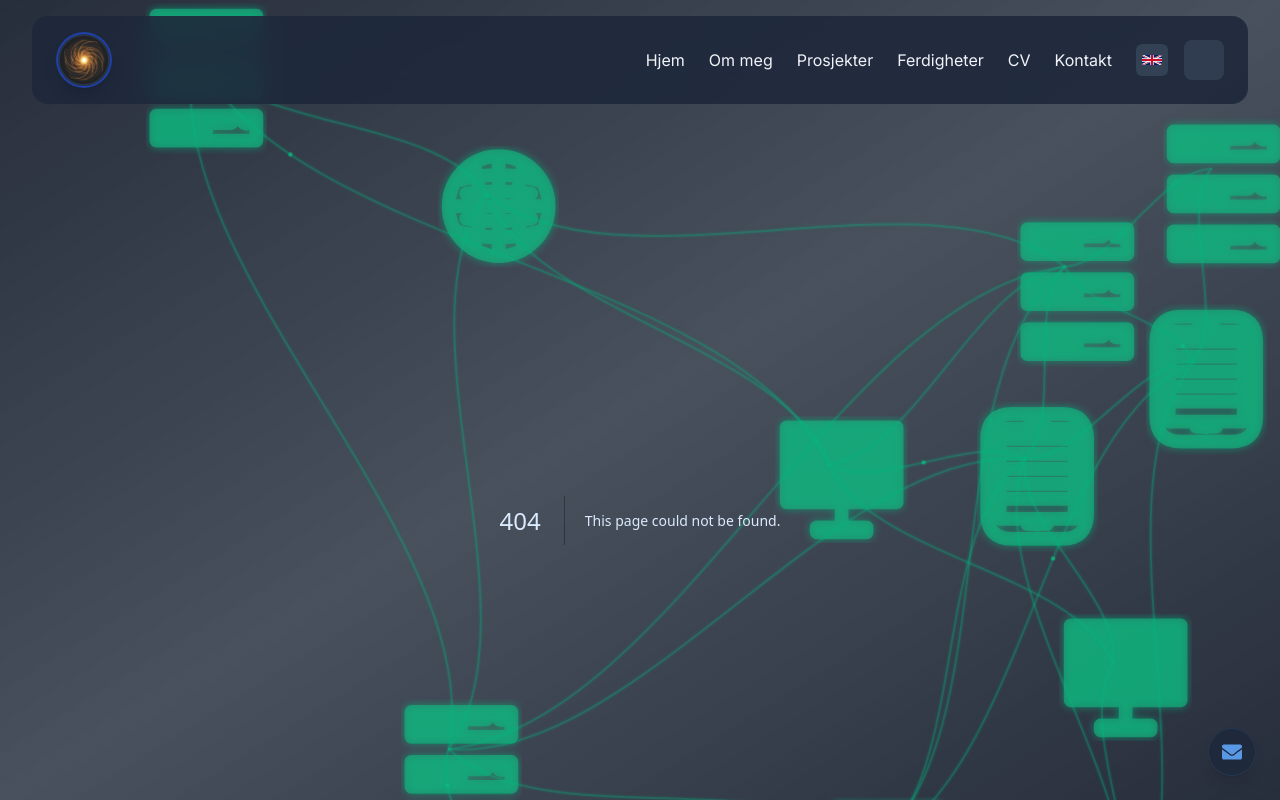
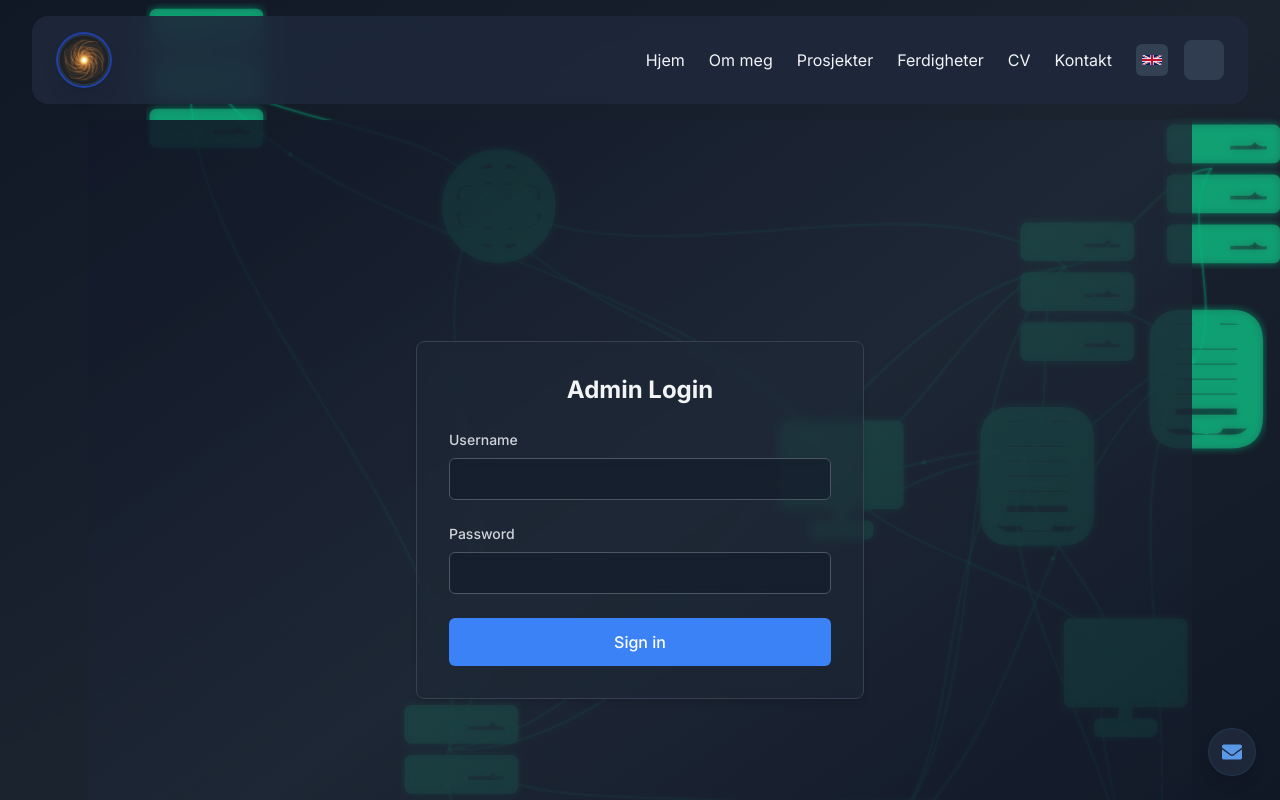
Before and after one commit to Erikg-kodehode/portfolio, a Next.js app: page /admin/login in a window 1280 px wide. Before the commit this address had no page. Shown: the top 800 px of the page. Built offline with nearby package versions, Linux system fonts and the light colour scheme.

Commit message:
fix: add admin login page

```diff
--- /dev/null
+++ b/app/admin/login/page.tsx
@@ -0,0 +1,110 @@
+'use client';
+
+import { useState } from 'react';
+import { useRouter } from 'next/navigation';
+
+export default function AdminLogin() {
+  const [username, setUsername] = useState('');
+  const [password, setPassword] = useState('');
+  const [error, setError] = useState('');
+  const [isLoading, setIsLoading] = useState(false);
+  const router = useRouter();
+
+  async function handleSubmit(e: React.FormEvent) {
+    e.preventDefault();
+    setError('');
+    setIsLoading(true);
+
+    try {
+      const response = await fetch('/api/admin', {
+        method: 'POST',
+        headers: { 'Content-Type': 'application/json' },
+        body: JSON.stringify({ username, password })
+      });
+
+      const data = await response.json();
+
+      if (response.ok) {
+        // Store admin data in localStorage for UI updates
+        localStorage.setItem('admin_data', JSON.stringify(data.admin));
+        router.push('/admin');
+      } else {
+        setError(data.error || 'Login failed');
+      }
+    } catch (err) {
+      setError('An error occurred. Please try again.');
+    } finally {
+      setIsLoading(false);
+    }
+  }
+
+  return (
+    <div className="min-h-screen bg-gradient-to-br from-gray-100/90 via-gray-50/80 to-white/90 dark:from-gray-900/90 dark:via-gray-800/80 dark:to-gray-900/90 flex items-center justify-center p-4">
+      <div className="w-full max-w-md">
+        <div className="bg-white/50 dark:bg-gray-800/50 rounded-lg shadow-md backdrop-blur-sm p-8 border border-gray-200 dark:border-gray-700">
+          <h1 className="text-2xl font-bold text-gray-900 dark:text-gray-100 mb-6 text-center">
+            Admin Login
+          </h1>
+
+          <form onSubmit={handleSubmit} className="space-y-6" suppressHydrationWarning>
+            {error && (
+              <div className="p-3 text-sm text-red-600 dark:text-red-400 bg-red-50 dark:bg-red-900/20 rounded-md">
+                {error}
+              </div>
+            )}
+
+            <div>
+              <label htmlFor="username" className="block text-sm font-medium text-gray-700 dark:text-gray-300 mb-2">
+                Username
+              </label>
+              <input
+                type="text"
+                id="username"
+                value={username}
+                onChange={(e) => setUsername(e.target.value)}
+                className="w-full px-4 py-2 rounded-md border border-gray-300 dark:border-gray-600
+                  bg-white/50 dark:bg-gray-900/50 backdrop-blur-sm
+                  focus:ring-2 focus:ring-blue-500 dark:focus:ring-blue-400
+                  focus:border-transparent outline-none
+                  text-gray-900 dark:text-gray-100"
+                required
+              />
+            </div>
+
+            <div>
+              <label htmlFor="password" className="block text-sm font-medium text-gray-700 dark:text-gray-300 mb-2">
+                Password
+              </label>
+              <input
+                type="password"
+                id="password"
+                value={password}
+                onChange={(e) => setPassword(e.target.value)}
+                className="w-full px-4 py-2 rounded-md border border-gray-300 dark:border-gray-600
+                  bg-white/50 dark:bg-gray-900/50 backdrop-blur-sm
+                  focus:ring-2 focus:ring-blue-500 dark:focus:ring-blue-400
+                  focus:border-transparent outline-none
+                  text-gray-900 dark:text-gray-100"
+                required
+              />
+            </div>
+
+            <button
+              type="submit"
+              disabled={isLoading}
+              className={`w-full py-3 px-4 rounded-md text-white
+                ${isLoading
+                  ? 'bg-blue-400 dark:bg-blue-500 cursor-not-allowed'
+                  : 'bg-blue-600 dark:bg-blue-500 hover:bg-blue-700 dark:hover:bg-blue-600'}
+                transition-colors duration-200 ease-in-out
+                font-medium focus:outline-none focus:ring-2 focus:ring-offset-2
+                focus:ring-blue-500 dark:focus:ring-blue-400`}
+            >
+              {isLoading ? 'Signing in...' : 'Sign in'}
+            </button>
+          </form>
+        </div>
+      </div>
+    </div>
+  );
+}
```
